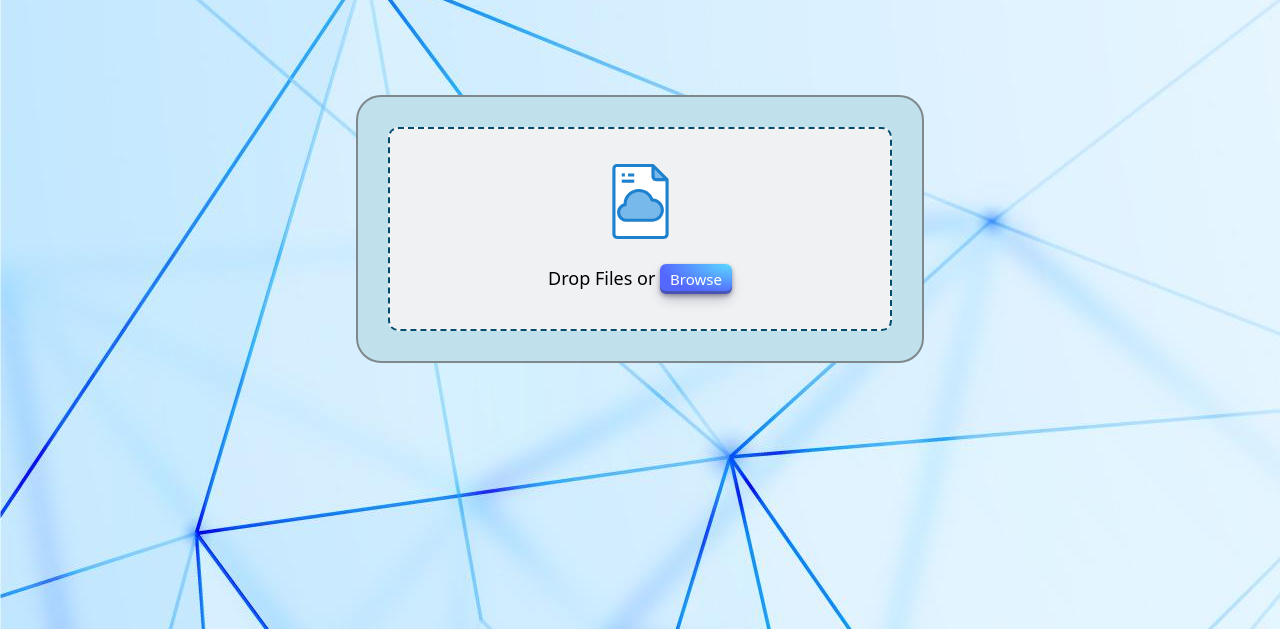
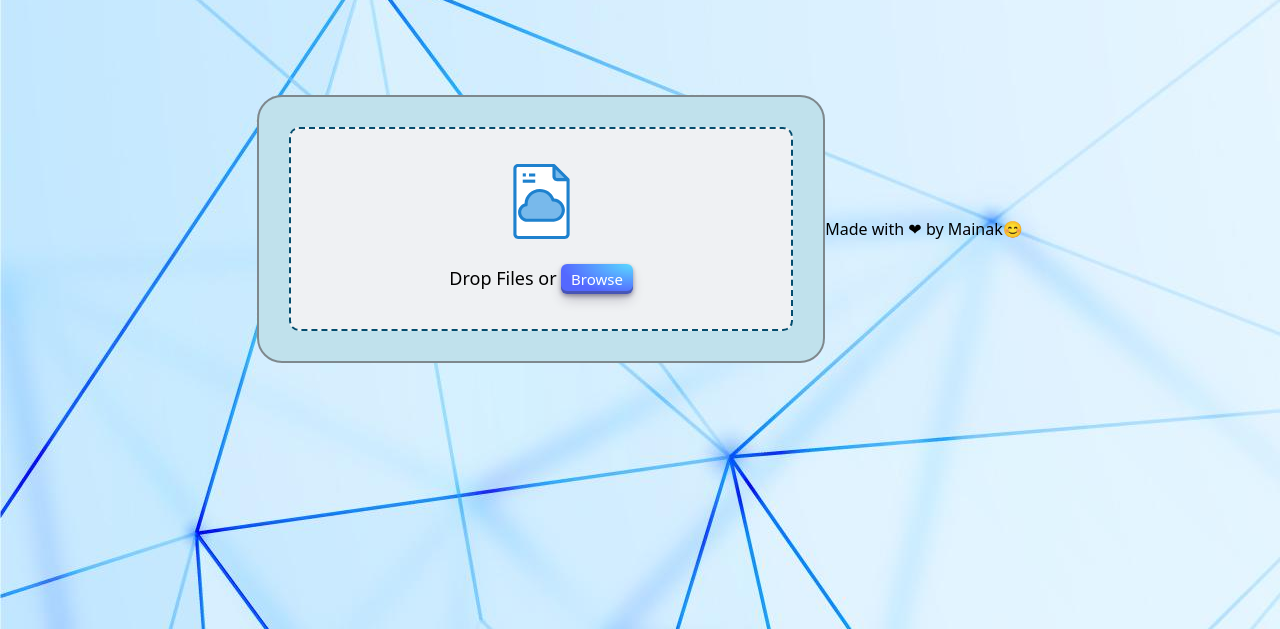
Before and after one commit to mainakdeykol/sharesave.github.io, a website: page index.html in a window 1280 px wide. Shown: the part 171-800 px from the top of the page. Drawn offline with Linux system fonts and the light colour scheme.

Commit message:
Update index.html

```diff
--- a/index.html
+++ b/index.html
@@ -46,6 +46,7 @@
             </div>
         </div>
     </section>
+    <span class="foot">Made with <span class='love'>❤</span> by Mainak😊</span>
     <script src="index.js"></script>
 </body>
 
```
